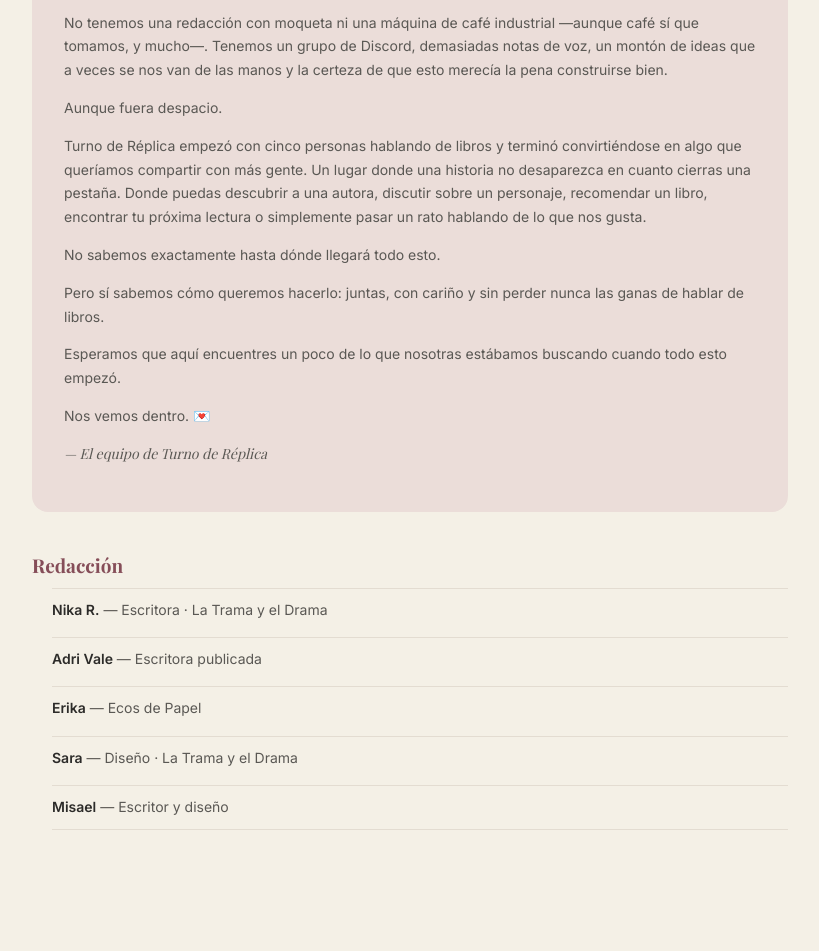
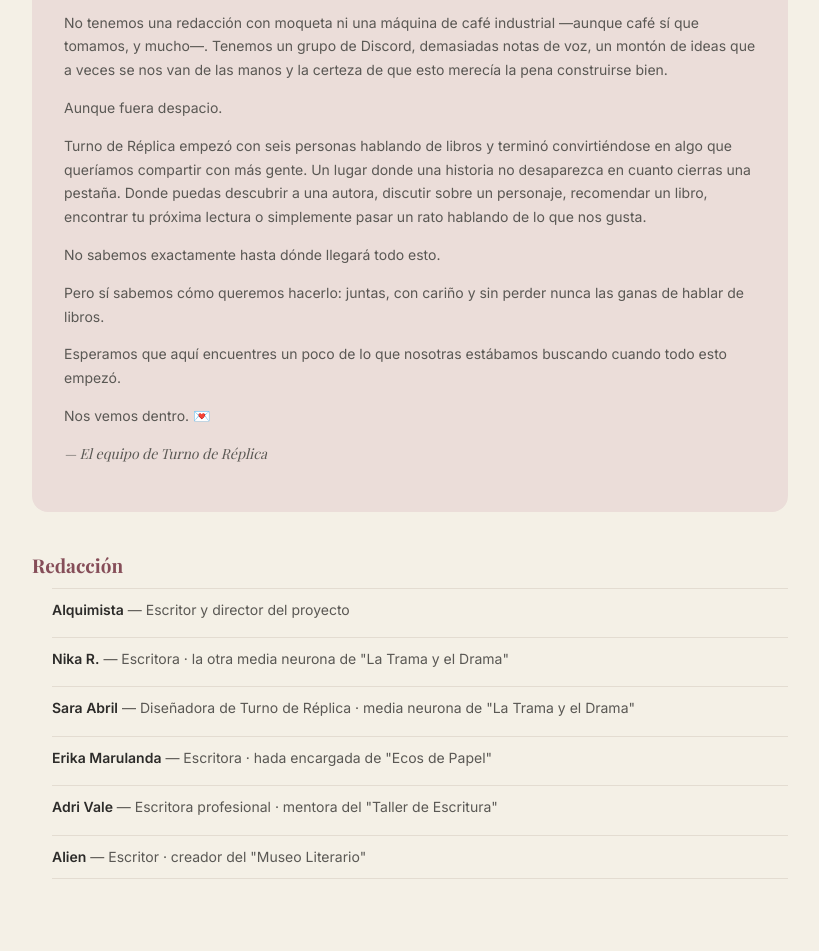
Before and after one commit to nikaR-cyber/turno-de-replica, an Eleventy site: page sobre-turno-de-replica.html in a window 1280 px wide. Shown: the part 1241-2192 px from the top of the page, without its empty margins (230-1049 px from the left). Built offline with nearby package versions, Linux system fonts and the light colour scheme; Eleventy itself is replaced by a stand-in of ours; files that its build step writes are made by us from their sources; a web font is replaced by a local one.

Commit message:
Add files via upload

```diff
--- a/sobre-turno-de-replica.html
+++ b/sobre-turno-de-replica.html
@@ -40,7 +40,7 @@
 <div class="lg-wrap">
   <h2 class="heading">Sobre Turno de Réplica</h2>
 
-  <p>Todo empezó como empiezan casi siempre las cosas buenas: cinco personas que se conocieron en una red social hablando de libros y que, un día, decidieron que querían construir algo propio. Un espacio que no dependiera de un algoritmo para decidir quién nos lee ni de un feed que haga desaparecer una conversación en cuestión de horas.</p>
+  <p>Todo empezó como empiezan casi siempre las cosas buenas: seis personas que se conocieron en una red social hablando de libros y que, un día, decidieron que querían construir algo propio. Un espacio que no dependiera de un algoritmo para decidir quién nos lee ni de un feed que haga desaparecer una conversación en cuestión de horas.</p>
 
   <p>Porque nunca ha sido tan fácil publicar algo… y, al mismo tiempo, nunca ha sido tan difícil saber si alguien lo está leyendo de verdad.</p>
 
@@ -69,7 +69,7 @@
     <p>Eso ya dice bastante de ti. Y quizá por eso podamos contarte un poco mejor quiénes estamos detrás de todo esto.</p>
     <p>No tenemos una redacción con moqueta ni una máquina de café industrial —aunque café sí que tomamos, y mucho—. Tenemos un grupo de Discord, demasiadas notas de voz, un montón de ideas que a veces se nos van de las manos y la certeza de que esto merecía la pena construirse bien.</p>
     <p>Aunque fuera despacio.</p>
-    <p>Turno de Réplica empezó con cinco personas hablando de libros y terminó convirtiéndose en algo que queríamos compartir con más gente. Un lugar donde una historia no desaparezca en cuanto cierras una pestaña. Donde puedas descubrir a una autora, discutir sobre un personaje, recomendar un libro, encontrar tu próxima lectura o simplemente pasar un rato hablando de lo que nos gusta.</p>
+    <p>Turno de Réplica empezó con seis personas hablando de libros y terminó convirtiéndose en algo que queríamos compartir con más gente. Un lugar donde una historia no desaparezca en cuanto cierras una pestaña. Donde puedas descubrir a una autora, discutir sobre un personaje, recomendar un libro, encontrar tu próxima lectura o simplemente pasar un rato hablando de lo que nos gusta.</p>
     <p>No sabemos exactamente hasta dónde llegará todo esto.</p>
     <p>Pero sí sabemos cómo queremos hacerlo: juntas, con cariño y sin perder nunca las ganas de hablar de libros.</p>
     <p>Esperamos que aquí encuentres un poco de lo que nosotras estábamos buscando cuando todo esto empezó.</p>
@@ -79,11 +79,12 @@
 
   <h3 class="sb-redaccion-title">Redacción</h3>
   <ul class="sb-redaccion">
-    <li><strong>Nika R.</strong> — Escritora · La Trama y el Drama</li>
-    <li><strong>Adri Vale</strong> — Escritora publicada</li>
-    <li><strong>Erika</strong> — Ecos de Papel</li>
-    <li><strong>Sara</strong> — Diseño · La Trama y el Drama</li>
-    <li><strong>Misael</strong> — Escritor y diseño</li>
+    <li><strong>Alquimista</strong> — Escritor y director del proyecto</li>
+    <li><strong>Nika R.</strong> — Escritora · la otra media neurona de "La Trama y el Drama"</li>
+    <li><strong>Sara Abril</strong> — Diseñadora de Turno de Réplica · media neurona de "La Trama y el Drama"</li>
+    <li><strong>Erika Marulanda</strong> — Escritora · hada encargada de "Ecos de Papel"</li>
+    <li><strong>Adri Vale</strong> — Escritora profesional · mentora del "Taller de Escritura"</li>
+    <li><strong>Alien</strong> — Escritor · creador del "Museo Literario"</li>
   </ul>
 </div>
 
```
